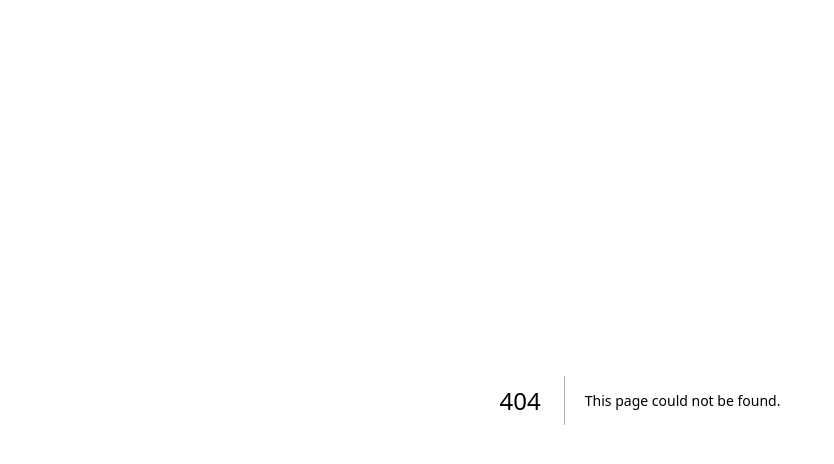
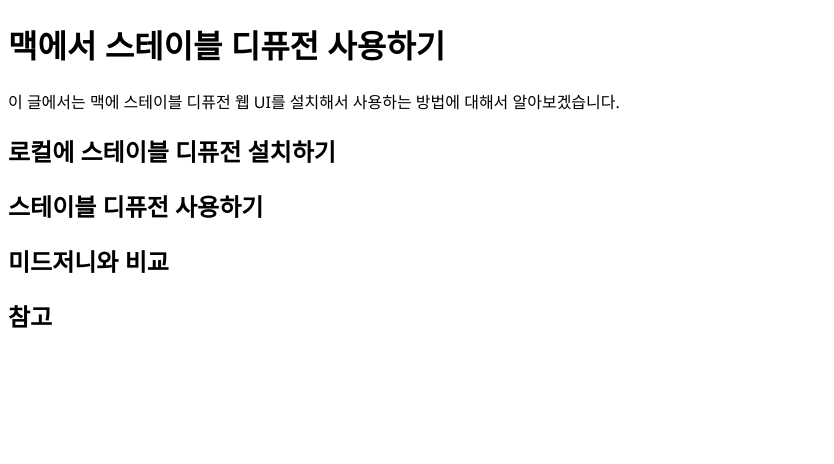
Before and after one commit to marron-b/brown, a Next.js app: page /AI_trends/use_stable_diffusion_on_mac in a window 1280 px wide. Before the commit this address had no page. Shown: the top 464 px of the page, without its empty margins (0-834 px from the left). Built offline with nearby package versions, Linux system fonts and the light colour scheme.

Commit message:
Create use_stable_diffusion_on_mac.mdx

```diff
--- /dev/null
+++ b/pages/AI_trends/use_stable_diffusion_on_mac.mdx
@@ -0,0 +1,17 @@
+---
+title: 맥에서 스테이블 디퓨전 사용하기
+description: 맥에서 스테이블 디퓨전 사용하기
+---
+# 맥에서 스테이블 디퓨전 사용하기
+이 글에서는 맥에 스테이블 디퓨전 웹 UI를 설치해서 사용하는 방법에 대해서 알아보겠습니다.
+
+## 로컬에 스테이블 디퓨전 설치하기
+
+
+## 스테이블 디퓨전 사용하기
+
+
+## 미드저니와 비교
+
+
+## 참고
```
